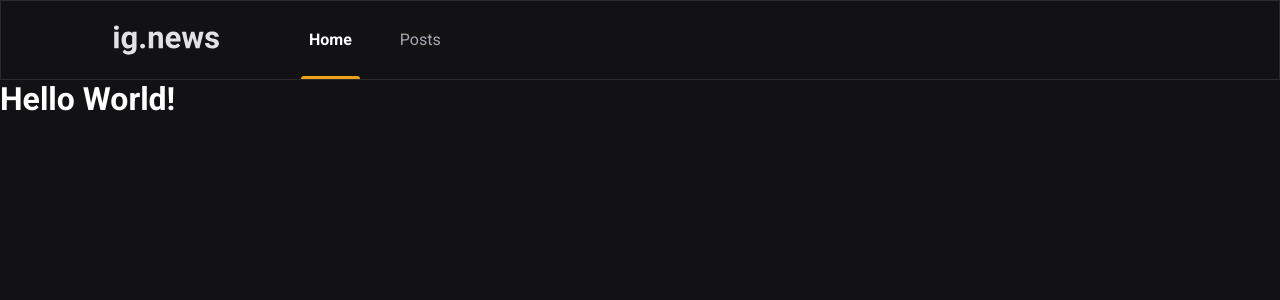
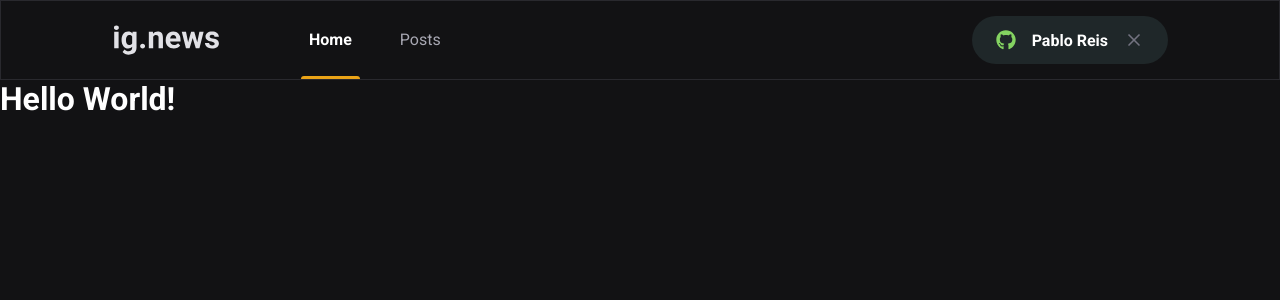
Before and after one commit to pabloreis/ignews, a Next.js app: page / in a window 1280 px wide. Shown: the top 300 px of the page. Built offline with nearby package versions, Linux system fonts and the light colour scheme.

Commit message:
feat: add SignIn component

```diff
--- a/src/components/Header/index.tsx
+++ b/src/components/Header/index.tsx
@@ -1,4 +1,6 @@
 import Image from 'next/image';
+import { SignInButton } from '../SignInButton';
+
 import styles from './styles.module.scss';
 
 export function Header() {
@@ -11,6 +13,8 @@
           <a className={styles.active}>Home</a>
           <a>Posts</a>
         </nav>
+
+        <SignInButton />
       </div>
     </header>
   );
--- a/src/components/Header/styles.module.scss
+++ b/src/components/Header/styles.module.scss
@@ -49,4 +49,8 @@
       }
     }
   }
+
+  > button {
+    margin-left: auto;
+  }
 }
--- /dev/null
+++ b/src/components/SignInButton/index.tsx
@@ -0,0 +1,19 @@
+import { FaGithub } from 'react-icons/fa';
+import { FiX } from 'react-icons/fi';
+
+import styles from './styles.module.scss';
+
+export function SignInButton() {
+  const isUserLoggedIn = true;
+  const buttonColor = isUserLoggedIn ? '#84d361' : '#eba417';
+
+  return (
+    <button type="button" className={styles.signInButton}>
+      <FaGithub color={buttonColor} />
+
+      {isUserLoggedIn ? 'Pablo Reis' : 'Sign in with Github'}
+
+      {isUserLoggedIn && <FiX color="#737380" className={styles.closeIcon} />}
+    </button>
+  );
+}
--- /dev/null
+++ b/src/components/SignInButton/styles.module.scss
@@ -0,0 +1,30 @@
+.signInButton {
+  align-items: center;
+  color: var(--white);
+  display: flex;
+  background-color: var(--grey-850);
+  border: 0;
+  border-radius: 3rem;
+  font-weight: bold;
+  height: 3rem;
+  justify-content: center;
+  padding: 0 1.5rem;
+  transform: filter 0.2s;
+
+  &:hover {
+    filter: brightness(0.8);
+  }
+
+  svg {
+    height: 20px;
+    width: 20px;
+
+    &:first-child {
+      margin-right: 1rem;
+    }
+
+    &.closeIcon {
+      margin-left: 1rem;
+    }
+  }
+}
```
